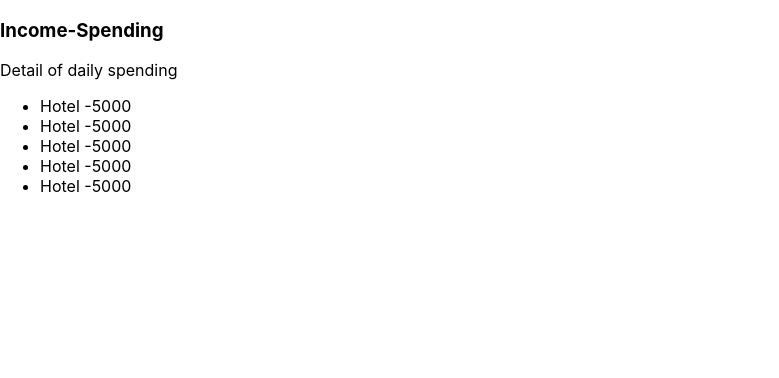
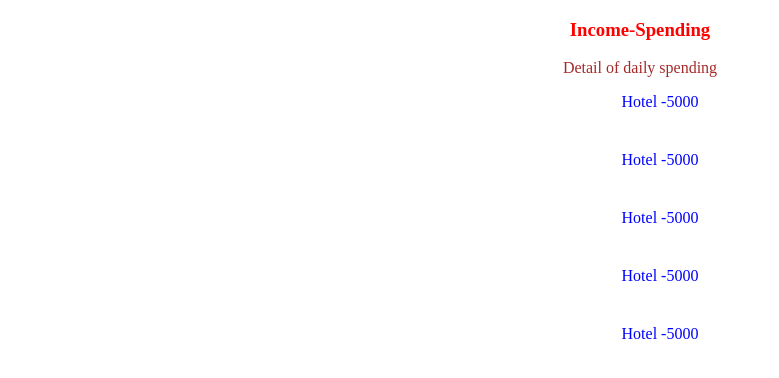
Before and after one commit to Yothin-H/react_basic, a React (Create React App) app in the folder react-basic/: page / in a window 1280 px wide. Shown: the top 378 px of the page, without its empty margins (0-779 px from the left). Built offline with nearby package versions, Linux system fonts and the light colour scheme.

Commit message:
CSS style in JSX

```diff
--- a/react-basic/src/App.js
+++ b/react-basic/src/App.js
@@ -1,8 +1,13 @@
-import './App.css';
 import Item from './components/Item';
 
-const Title =()=><h1>Income-Spending</h1>
-const Description =()=> <p>Detail of daily spending</p>
+// inline css
+const Title =()=> <h1 style={{color:'red',textAlign:'center'}}>Income-Spending</h1>
+const Description =()=>{
+  const design ={color:'brown',textAlign:'center'}
+  return(
+    <p style={design}>Detail of daily spending</p>
+  );
+}
 
 const Transaction=()=>{
   return (
--- /dev/null
+++ b/react-basic/src/components/Item.css
@@ -0,0 +1,7 @@
+.item {
+    color: blue;
+    text-align: center;
+    list-style-type: none;
+    padding: 0;
+    margin-bottom: 40px;
+}
--- a/react-basic/src/components/Item.js
+++ b/react-basic/src/components/Item.js
@@ -1,8 +1,10 @@
+import './Item.css'
+
 const Item =()=>{
     const name = 'Hotel'
     const amount = 5000
 return(
-    <li>{name} <span>-{amount}</span></li>
+    <li className='item'>{name} <span>-{amount}</span></li>
 );
 }
 
--- a/react-basic/src/index.js
+++ b/react-basic/src/index.js
@@ -1,6 +1,6 @@
 import React from 'react';
 import ReactDOM from 'react-dom/client';
-import './index.css';
+// import './index.css';
 import App from './App';
 import reportWebVitals from './reportWebVitals';
 
```
